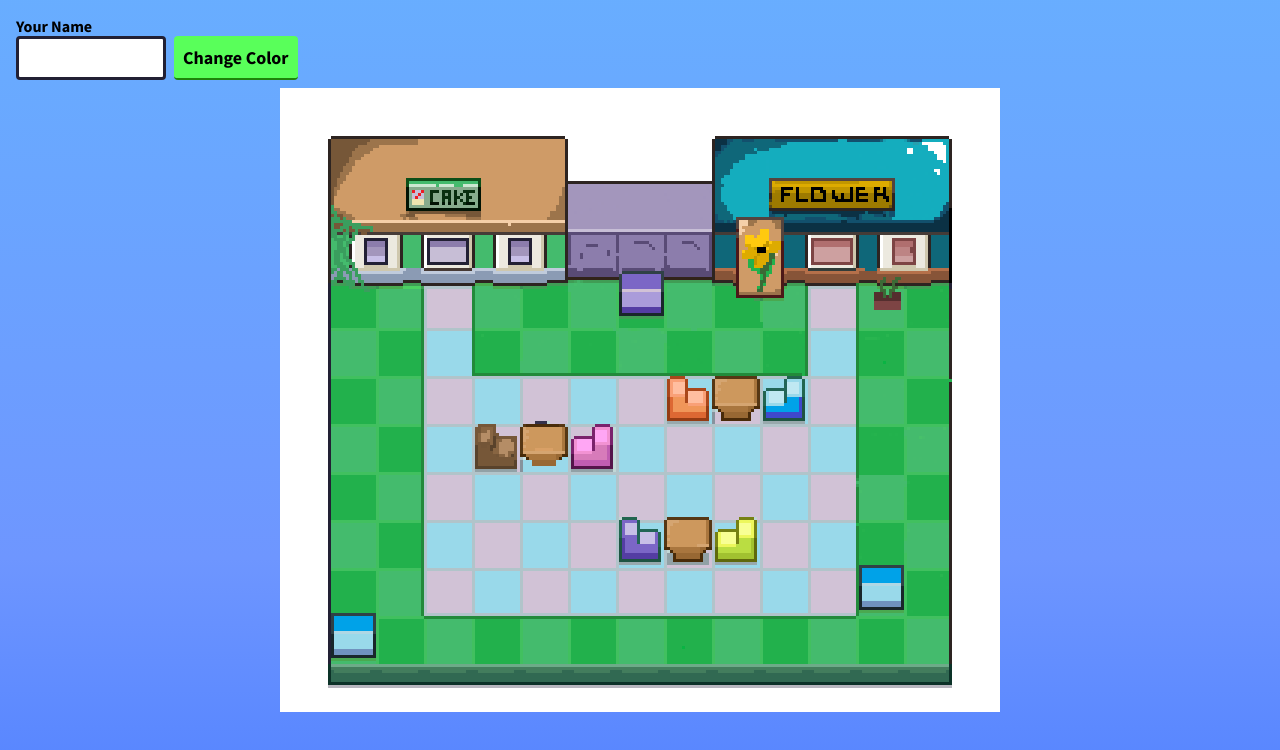
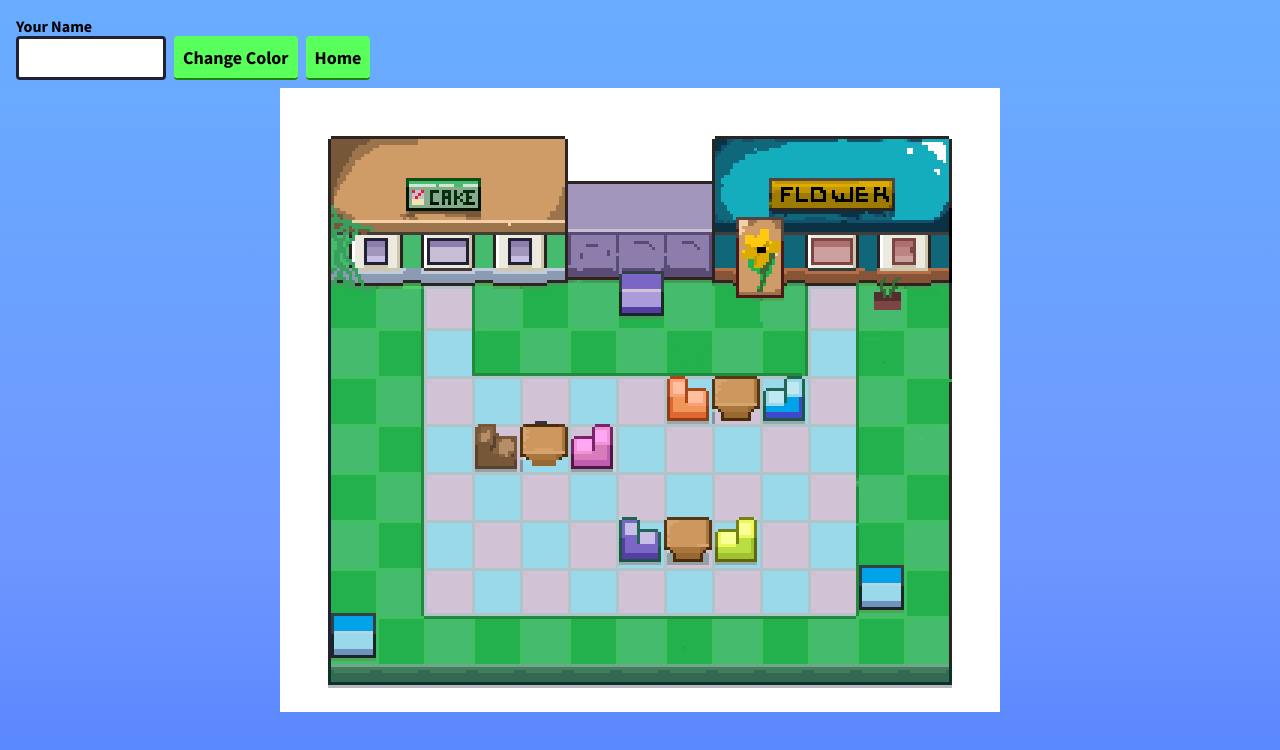
Before and after one commit to csisilli/CoinCollectorGames, a plain HTML site: page index.html in a window 1280 px wide. Drawn offline with Linux system fonts and the light colour scheme; no server answers.

Commit message:
Modified the index.html file

```diff
--- a/index.html
+++ b/index.html
@@ -9,7 +9,7 @@ RESULTS:
 -->
 <html>
   <head>
-    <!--<link rel="icon" href="%PUBLIC_URL%/favicon.ico" />-->
+    <link rel="icon" img ="/images/coinsss.png" />
     <title>Coin Collector Website</title>
         <!--This is for mobile devices -->
     <meta name="viewport" content="width=device-width, initial-scale=1.0">
@@ -29,6 +29,9 @@ RESULTS:
       </div>
       <div>
         <button id="player-color">Change Color</button>
+      </div>
+      <div>
+        <button id="home">Home</button>
       </div>
     </div>
 
```
Also changed, not shown: images/coinsss.png (added).
